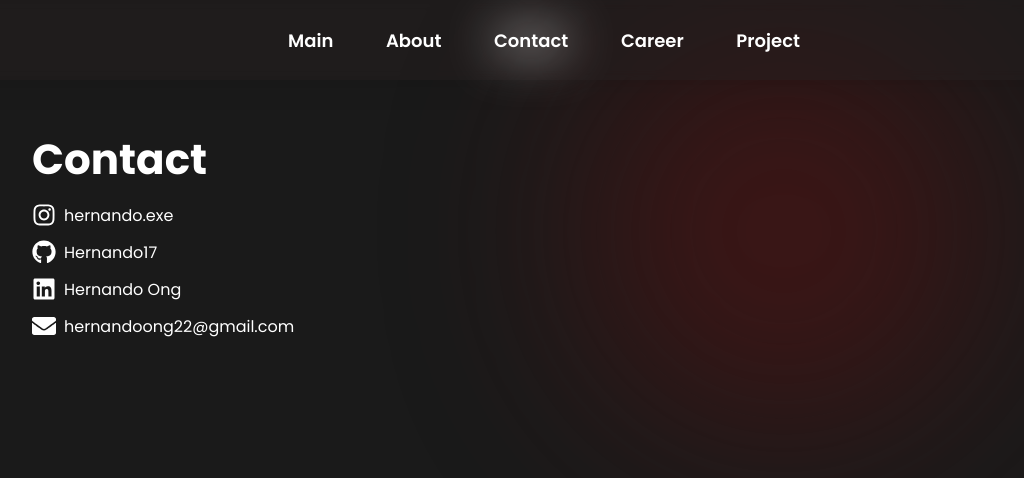
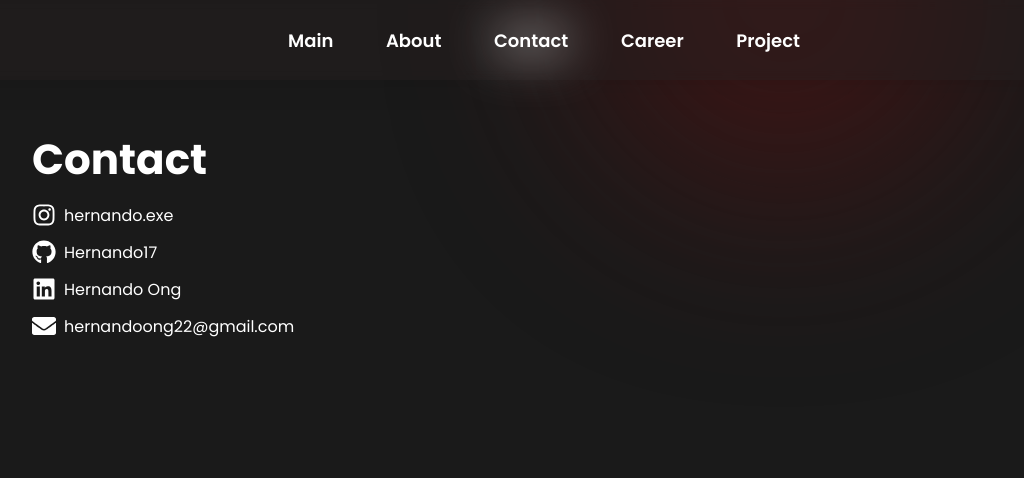
Before and after one commit to Hernando17/react-portfolio, a React (Create React App) app: page /contact in a window 1280 px wide. Shown: the top 478 px of the page, without its empty margins (96-1120 px from the left). Built offline with nearby package versions, Linux system fonts and the light colour scheme.

Commit message:
remove type

```diff
--- a/package.json
+++ b/package.json
@@ -16,7 +16,6 @@
     "react-icons": "^4.4.0",
     "react-router-dom": "^6.3.0",
     "react-scripts": "5.0.1",
-    "react-typed": "^1.2.0",
     "sass": "^1.56.1",
     "web-vitals": "^2.1.4"
   },
--- a/src/assets/css/style.scss
+++ b/src/assets/css/style.scss
@@ -36,7 +36,7 @@ body {
     background-color: #1a1a1a;
     position: relative;
     &::after {
-    position: absolute;
+        position: fixed;
         content: "";
         top: -50%;
         right: 0;
```
Also changed, not shown: 1 other file (tests, documents, lock files or other folders). Lines whose indentation alone changed are shown as unchanged.
